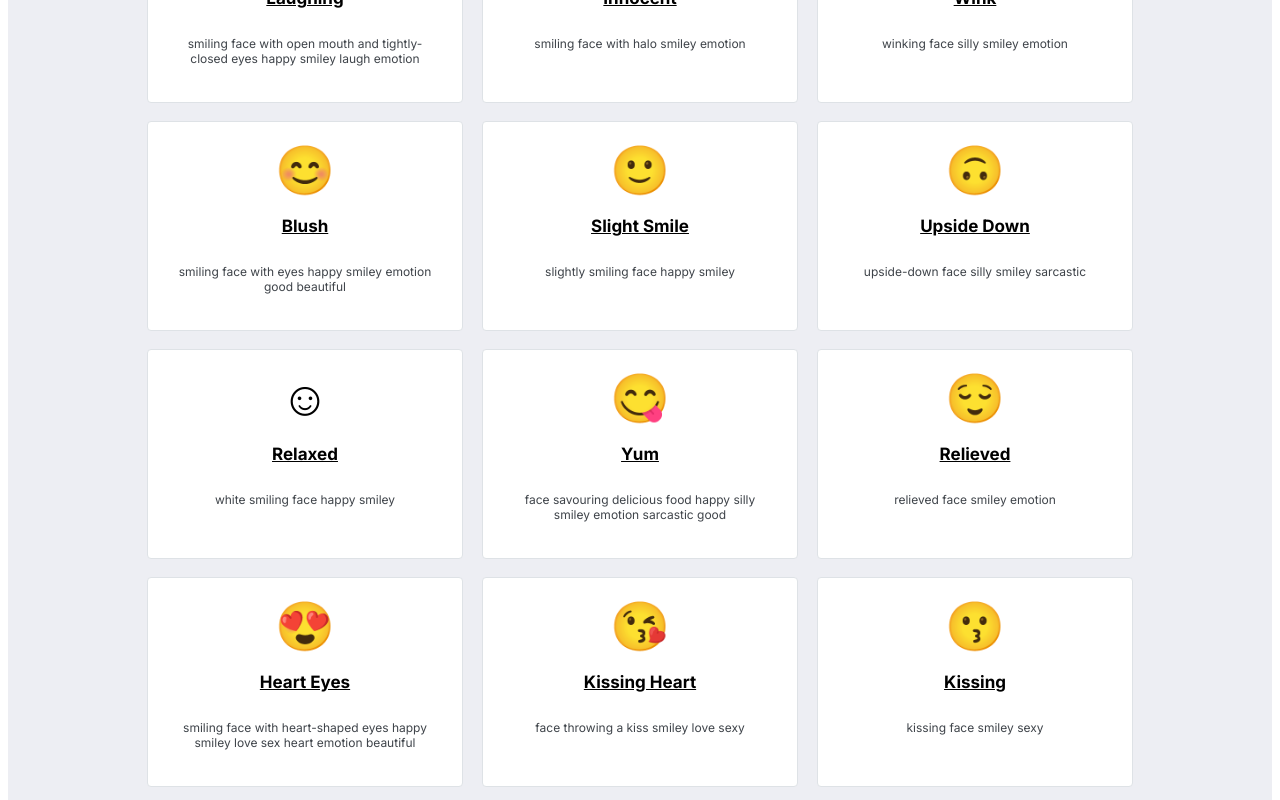
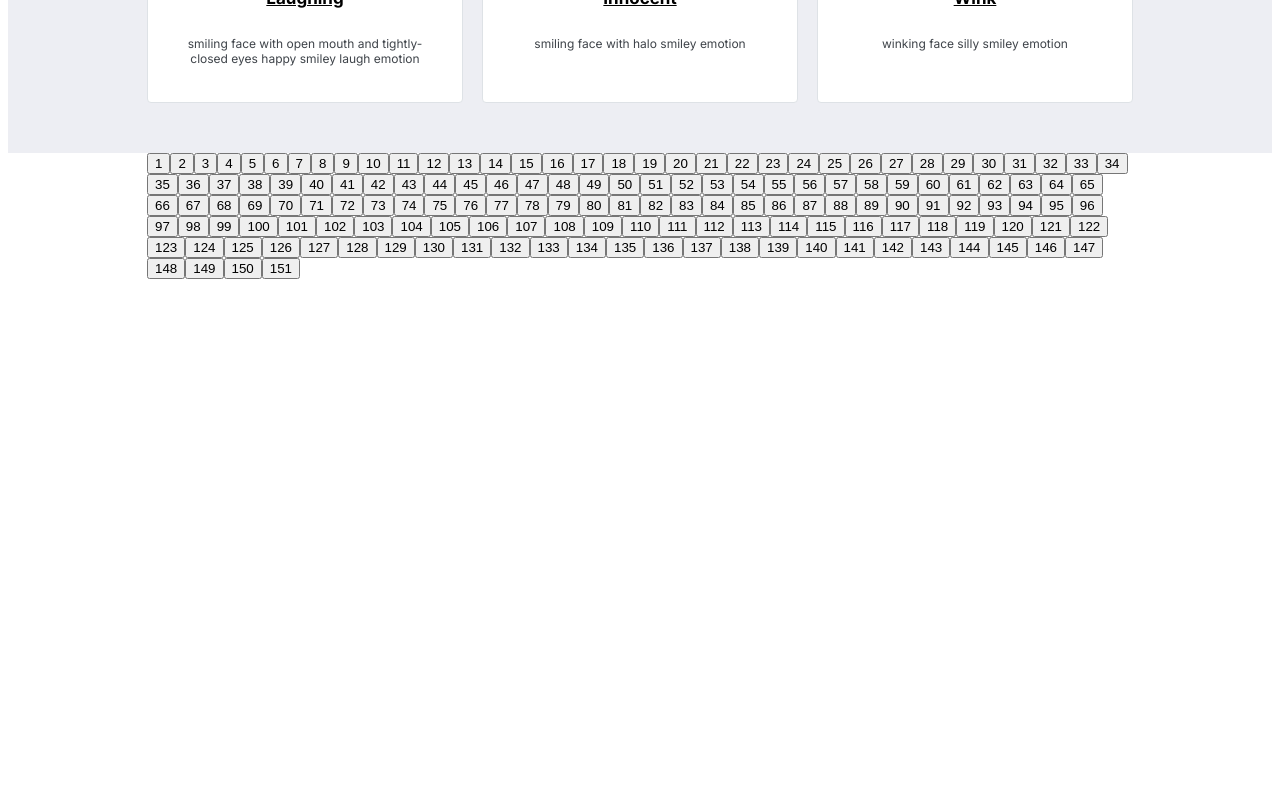
Before and after one commit to d1maro/react-emoji-finder, a React (Create React App) app: page / in a window 1280 px wide. Shown: the part 1260-2060 px from the top of the page. After the commit the page ends 1547 px from the top, so only its background shows below. Built offline with nearby package versions, Linux system fonts and the light colour scheme.

Commit message:
simple pagination added

```diff
--- a/src/App.js
+++ b/src/App.js
@@ -7,6 +7,8 @@ import { Header } from "./Components/Header.jsx";
 import { Main } from "./Components/Main.jsx";
 
 import { Card } from "./Components/Card.jsx";
+
+import { Pagination } from "./Components/Pagination.jsx";
 
 function App() {
   const [value, setValue] = useState(""); // задаем useState для всего приложения
@@ -22,11 +24,21 @@ function App() {
     (elem) => elem.keywords.includes(value) || elem.title.includes(value)
   ); // массив, в который попадают отфильтрованные по поиску данные
 
+  const [perPage, setPerPage] = useState(12); // задаем useState для количества карточек на странице
+
+  const [currentPage, setCurrentPage] = useState(1); // задаем useState для текущей страницы
+
+  let lastElem = currentPage * perPage; // задаем и вычисляем первый элемент
+
+  let firstElem = lastElem - perPage; // задаем и вычисляем последний элемент
+
+  let arr = data.slice(firstElem, lastElem); // задаем новый массив для вырезанного куска под страницу
+
   return (
     <>
       <Header value={value} onSubmit={formHandler} onInput={inputHandler} />
       <Main>
-        {search.map((elem) => (
+        {arr.map((elem) => (
           <Card
             key={elem.title}
             symbol={elem.symbol}
@@ -37,6 +49,10 @@ function App() {
           />
         ))}
       </Main>
+      <Pagination
+        lastIndex={Math.ceil(data.length / perPage)} // передаем функцию с последним индексом
+        setCurrentPage={setCurrentPage} // передаем функцию для текущей страницы
+      />
     </>
   );
 }
--- /dev/null
+++ b/src/Components/Pagination.jsx
@@ -0,0 +1,20 @@
+// 1. Компонент с пагинацией, который рисует кнопки
+// 2. Состояние сколько картинок на странице
+// 3. В зависимости от этого состояния наклепать столько то кнопок
+// 4. Меняется состояние страницы - слайсится и в состояние передается то, что наслайсили
+
+import React from 'react'
+
+export const Pagination = ({lastIndex, setCurrentPage}) => {
+    let arr = [];
+    for (let i = 1; i < lastIndex; i++) {
+        arr.push(i)
+    }
+    return (
+    <footer className="footer">
+        <div className="container">
+            {arr.map(elem => <button onClick={() => setCurrentPage(elem)}>{elem}</button>)}
+        </div>
+    </footer>
+  )
+}
```
Also changed, not shown: src/Components/Select.jsx (added, +11 -0 lines).
